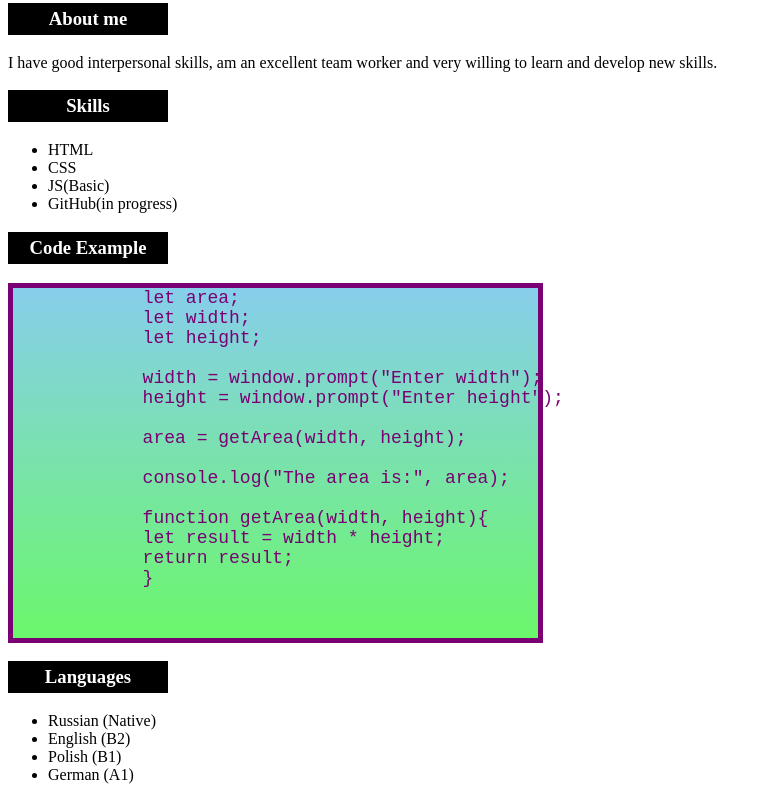
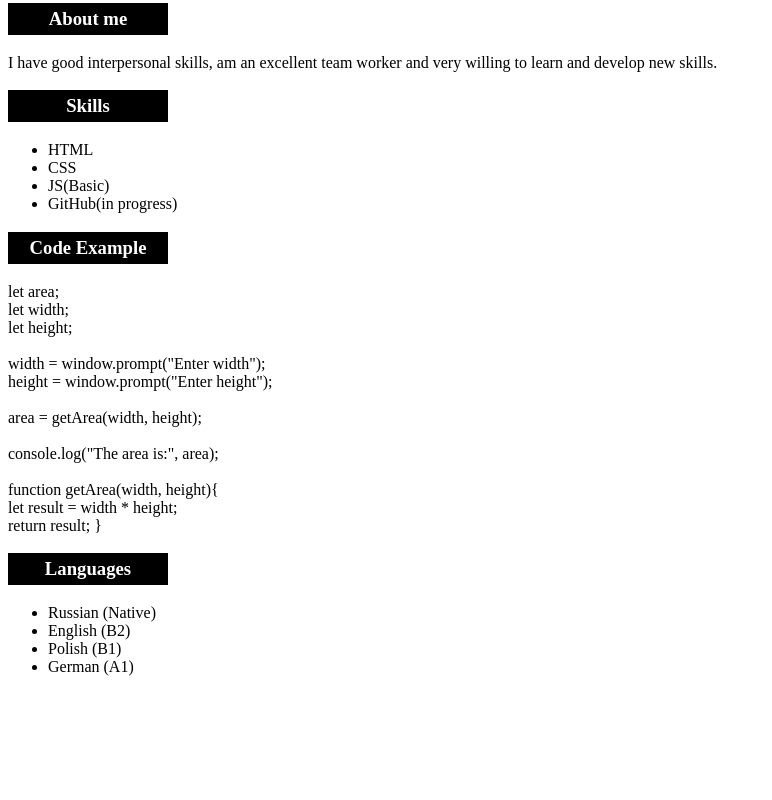
Before and after one commit to Hillary1024/rsschool-cv, a plain HTML site: page index.html in a window 1280 px wide. Shown: the part 428-1228 px from the top of the page, without its empty margins (0-772 px from the left). After the commit the page ends 1120 px from the top, so only its background shows below. Drawn offline with Linux system fonts and the light colour scheme.

Commit message:
fix: change index.html

```diff
--- a/index.html
+++ b/index.html
@@ -5,9 +5,10 @@
     <meta http-equiv="X-UA-Compatible" content="IE=edge">
     <meta name="viewport" content="width=device-width, initial-scale=1.0">
     <title>Document</title>
-    <link rel="stylesheet" href="./style.css">
 </head>
 <body>
+    <link rel="stylesheet" href="./style.css">
+
     <h1>Hillary Bernard</h1>
     <img src="/rsschool-cv/vqel0eMLNBY.jpg" alt="">
     <h3>Contacts</h3>
@@ -27,23 +28,27 @@
         <li>GitHub(in progress)</li>
     </ul>
     <h3>Code Example</h3>
-    <pre>
-            <code>let area;
-            let width;
-            let height;
-
-            width = window.prompt("Enter width");
-            height = window.prompt("Enter height");
-
-            area = getArea(width, height);
-
-            console.log("The area is:", area);
-
-            function getArea(width, height){
-            let result = width * height;
-            return result;
-            }</code>
-        </pre>
+    <p>
+        let area; <br>
+        let width;<br>
+        let height;
+        <br>
+        <br>
+        width = window.prompt("Enter width");<br>
+        height = window.prompt("Enter height");
+        <br>
+        <br>
+        area = getArea(width, height);
+        <br>
+        <br>
+        console.log("The area is:", area);
+        <br>
+        <br>
+        function getArea(width, height){ <br>
+        let result = width * height; <br>
+        return result;
+        }
+    </p>
     <h3>Languages</h3>
     <ul>
         <li>Russian (Native)</li>
```
